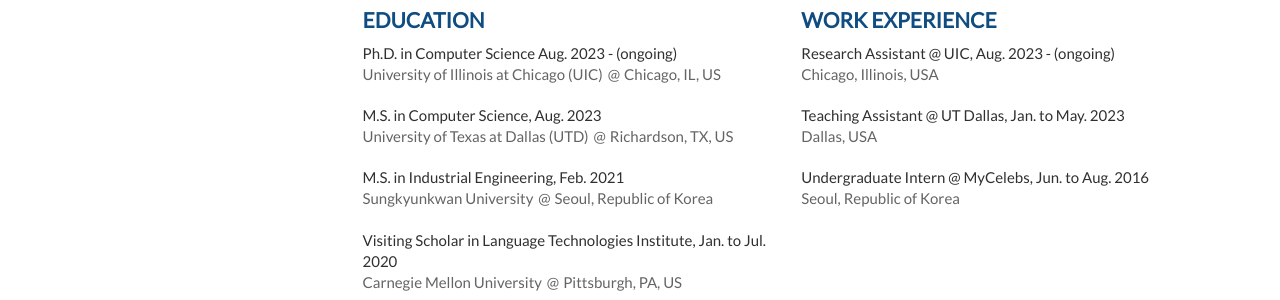
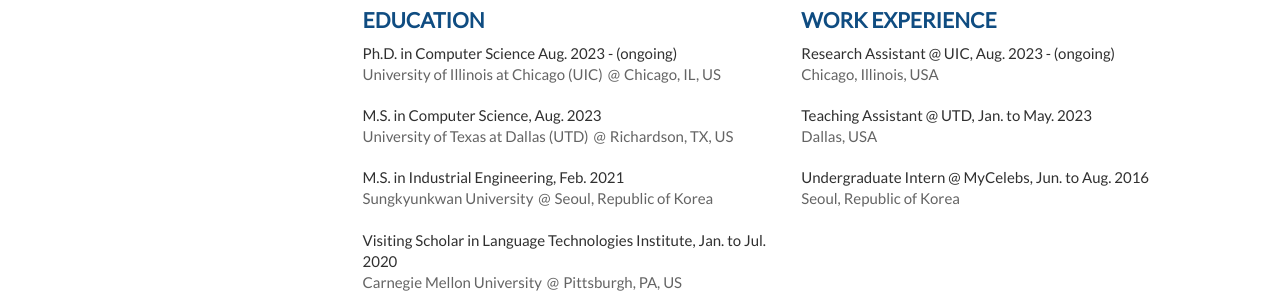
Before and after one commit to WooseongYang/WooseongYang.github.io, a Jekyll site: the page built from index.html, in a window 1280 px wide and 1332 px high. Shown: the part 885-1185 px from the top of the window. Built offline with Jekyll 4.4.1, drawn with Linux system fonts in a browser that asks for light colours; nearby versions of some CDN libraries; the list of posts is cut into pages by our own code.

Commit message:
Update experience

```diff
--- a/_includes/experience.html
+++ b/_includes/experience.html
@@ -49,7 +49,7 @@
             </article>
             <article>
                 <header>
-                    Teaching Assistant @ UT Dallas, Jan. to May. 2023<br/>
+                    Teaching Assistant @ UTD, Jan. to May. 2023<br/>
                     <span><address>Dallas, USA</address></span><br/>
                 </header>
             </article>
```
